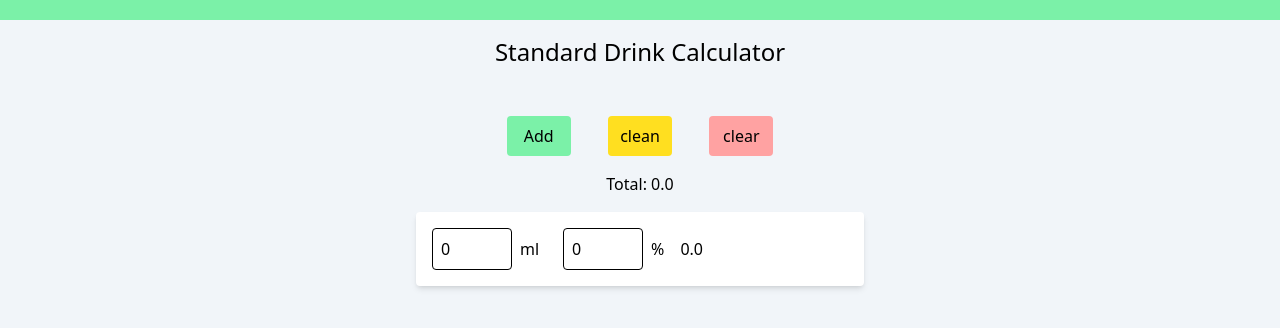
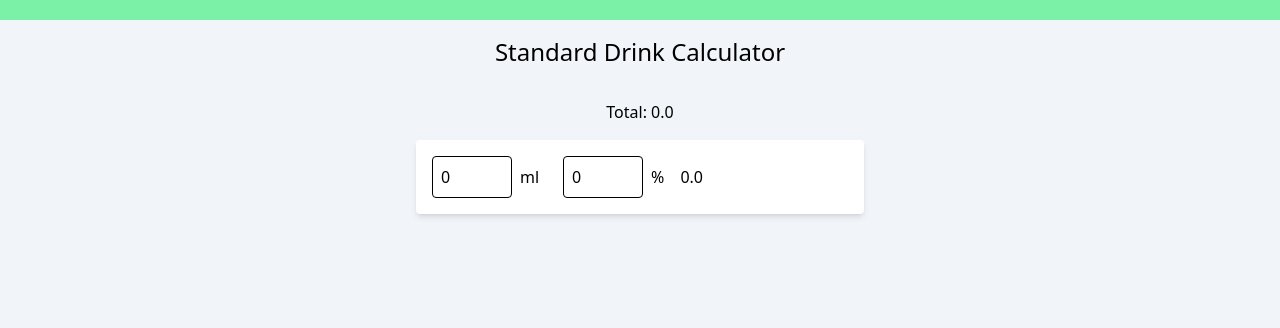
Before and after one commit to jbcoventry/standard-drink-calc, a React (Vite) app: page / in a window 1280 px wide. Shown: the top 328 px of the page. Built offline with nearby package versions, Linux system fonts and the light colour scheme.

Commit message:
added automatic field creation. removed buttons

```diff
--- a/src/App.tsx
+++ b/src/App.tsx
@@ -20,38 +20,7 @@ function App() {
       <h1 className="text-center text-2xl h-16 p-2 m-2">
         Standard Drink Calculator
       </h1>
-      <div
-        id="buttons"
-        className="p-2 m-auto grid grid-cols-3 w-80 justify-items-center"
-      >
-        <button
-          className="bg-green-300 rounded-sm cursor-pointer hover:bg-green-400 p-2 m-2 w-16"
-          onClick={() => {
-            setData([
-              ...data,
-              { id: `${Date.now()}`, volume: 0, percentage: 0 },
-            ]);
-          }}
-        >
-          Add
-        </button>
-        <button
-          className="bg-yellow-300 rounded-sm cursor-pointer hover:bg-yellow-400 p-2 m-2 w-16"
-          onClick={() => {
-            setData(data.filter((item) => item.percentage || item.volume));
-          }}
-        >
-          clean
-        </button>
-        <button
-          className="bg-red-300 rounded-sm cursor-pointer hover:bg-red-400 p-2 m-2 w-16"
-          onClick={() => {
-            setData([{ id: `${Date.now()}`, volume: 0, percentage: 0 }]);
-          }}
-        >
-          clear
-        </button>
-      </div>
+
       <p className="text-center">Total: {grandTotal.toFixed(1)}</p>
 
       <div id="inputFields">{inputFields}</div>
--- a/src/UserInput.tsx
+++ b/src/UserInput.tsx
@@ -22,15 +22,20 @@ function UserInput({ data, setData, currentDrink }: UserInputProps) {
   }
 
   function handleChange(e: React.ChangeEvent<HTMLInputElement>) {
-    setData(
+    setData((data) =>
       data.map((drink) => {
         if (drink.id === currentDrink.id) {
-          return { ...drink, [e.target.name]: e.target.value };
+          return { ...drink, [e.target.name]: Number(e.target.value) };
         } else {
           return drink;
         }
       })
     );
+    setData((data) => data.filter((item) => item.percentage || item.volume));
+    setData((data) => [
+      ...data,
+      { id: `${Date.now()}`, volume: 0, percentage: 0 },
+    ]);
   }
 
   return (
@@ -44,6 +49,7 @@ function UserInput({ data, setData, currentDrink }: UserInputProps) {
           type="number"
           name="volume"
           inputMode="decimal"
+          autoComplete="off"
           value={currentDrink.volume}
           onSelect={handleSelect}
           onChange={handleChange}
@@ -56,6 +62,7 @@ function UserInput({ data, setData, currentDrink }: UserInputProps) {
           type="number"
           name="percentage"
           inputMode="decimal"
+          autoComplete="off"
           value={currentDrink.percentage}
           onSelect={handleSelect}
           onChange={handleChange}
```
